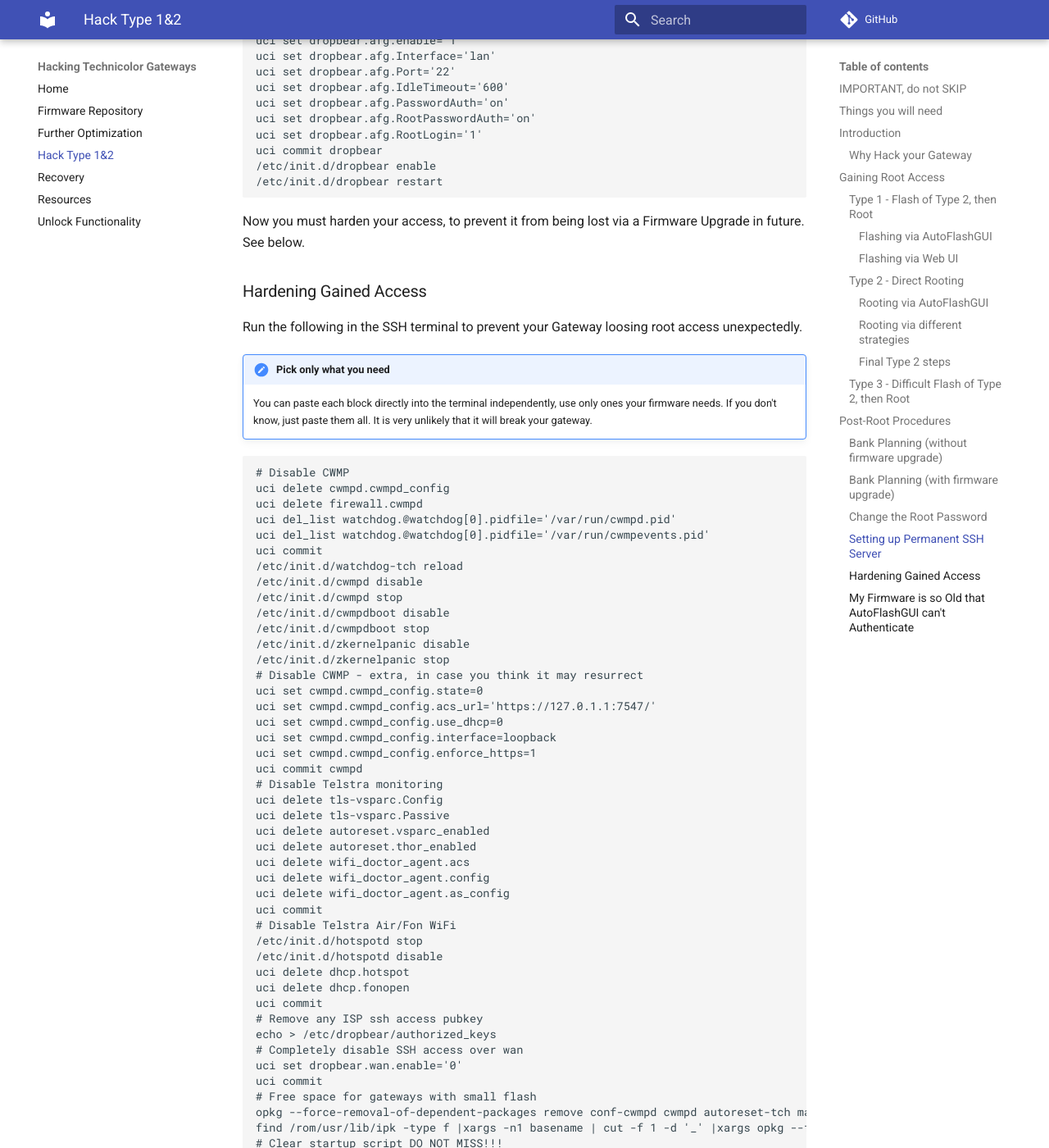
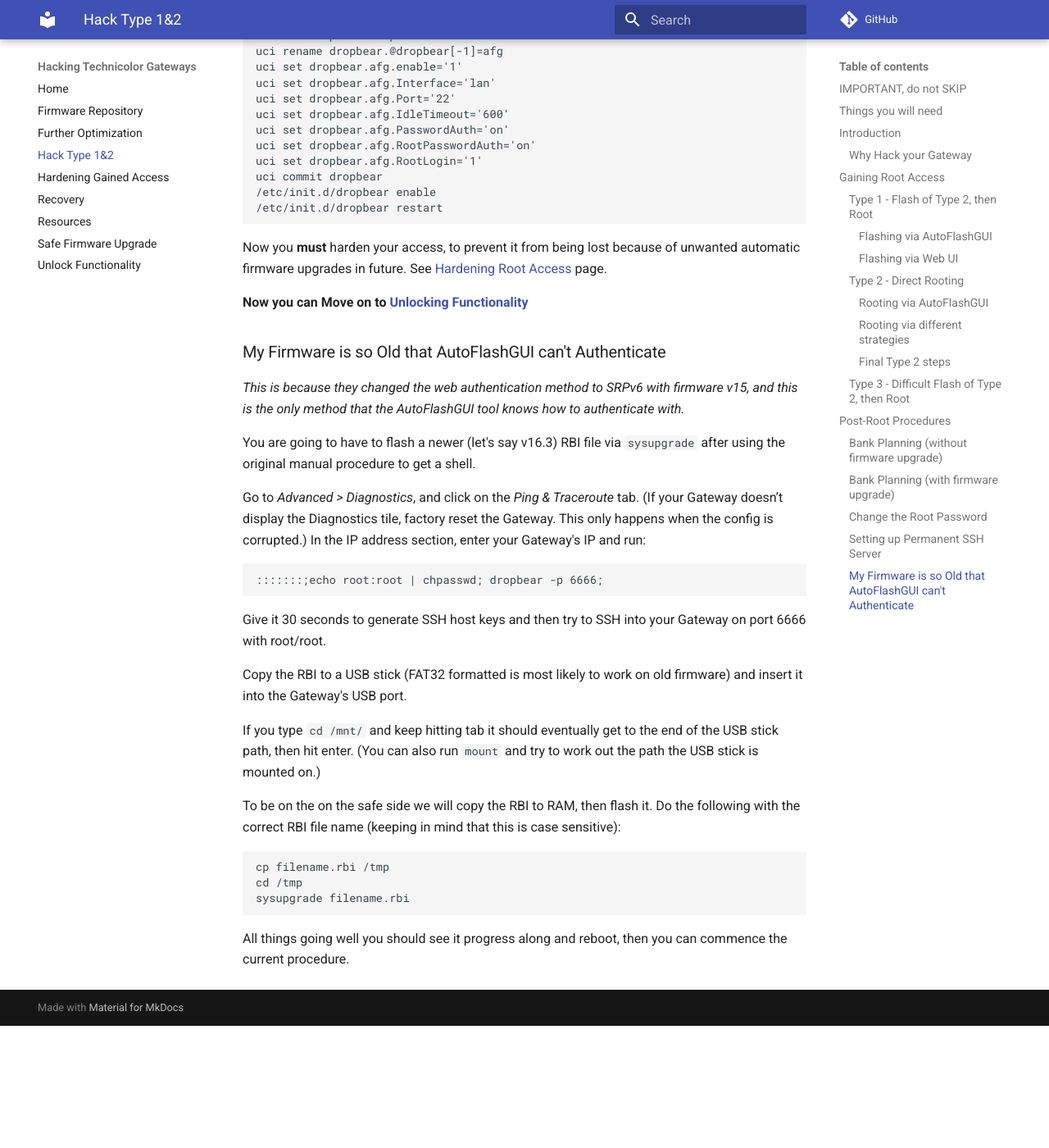
Before and after one commit to hack-technicolor/hack-technicolor, an MkDocs documentation site: the page built from docs/Hack Type 1&2.md, in a window 1280 px wide and 1400 px high, scrolled down 12896 px. Shown: the whole window at 82% size. Built offline with MkDocs 1.6.1 and Material for MkDocs 9.7.7, drawn with Linux system fonts in a browser that asks for light colours; comment, search, counter and statistics services are not loaded; after the commit the page ends 14147 px from its top, so only the background shows below that; some of the changed text lies outside the part shown.

Commit message:
First draft for fw upgrade guide

````diff
--- a/docs/Hack Type 1&2.md
+++ b/docs/Hack Type 1&2.md
@@ -406,62 +405,7 @@
 /etc/init.d/dropbear restart
 ```
 
-Now you must harden your access, to prevent it from being lost via a Firmware Upgrade in future. See below.
-
-### Hardening Gained Access
-
-Run the following in the SSH terminal to prevent your Gateway loosing root access unexpectedly.
-
-!!! hint "Pick only what you need"
-    You can paste each block directly into the terminal independently, use only ones your firmware needs. If you don't know, just paste them all. It is very unlikely that it will break your gateway.
-
-```bash
-# Disable CWMP
-uci delete cwmpd.cwmpd_config
-uci delete firewall.cwmpd
-uci del_list watchdog.@watchdog[0].pidfile='/var/run/cwmpd.pid'
-uci del_list watchdog.@watchdog[0].pidfile='/var/run/cwmpevents.pid'
-uci commit
-/etc/init.d/watchdog-tch reload
-/etc/init.d/cwmpd disable
-/etc/init.d/cwmpd stop
-/etc/init.d/cwmpdboot disable
-/etc/init.d/cwmpdboot stop
-/etc/init.d/zkernelpanic disable
-/etc/init.d/zkernelpanic stop
-# Disable CWMP - extra, in case you think it may resurrect
-uci set cwmpd.cwmpd_config.state=0
-uci set cwmpd.cwmpd_config.acs_url='https://127.0.1.1:7547/'
-uci set cwmpd.cwmpd_config.use_dhcp=0
-uci set cwmpd.cwmpd_config.interface=loopback
-uci set cwmpd.cwmpd_config.enforce_https=1
-uci commit cwmpd
-# Disable Telstra monitoring
-uci delete tls-vsparc.Config
-uci delete tls-vsparc.Passive
-uci delete autoreset.vsparc_enabled
-uci delete autoreset.thor_enabled
-uci delete wifi_doctor_agent.acs
-uci delete wifi_doctor_agent.config
-uci delete wifi_doctor_agent.as_config
-uci commit
-# Disable Telstra Air/Fon WiFi
-/etc/init.d/hotspotd stop
-/etc/init.d/hotspotd disable
-uci delete dhcp.hotspot
-uci delete dhcp.fonopen
-uci commit
-# Remove any ISP ssh access pubkey
-echo > /etc/dropbear/authorized_keys
-# Completely disable SSH access over wan
-uci set dropbear.wan.enable='0'
-uci commit
-# Free space for gateways with small flash
-opkg --force-removal-of-dependent-packages remove conf-cwmpd cwmpd autoreset-tch mappings-fon geolocation-tch
-find /rom/usr/lib/ipk -type f |xargs -n1 basename | cut -f 1 -d '_' |xargs opkg --force-removal-of-dependent-packages remove
-# Clear startup script DO NOT MISS!!!
-echo > /etc/rc.local
-```
+Now you **must** harden your access, to prevent it from being lost because of unwanted automatic firmware upgrades in future. See [Hardening Root Access](Hardening%20Root%20Access/) page.
 
 **Now you can Move on to [Unlocking Functionality](../Unlock%20Functionality)**
 
````
Also changed, not shown: other parts of docs/Hack Type 1&2.md (+5 -6 lines), docs/Hardenind Root Access.md (added, +52 -0 lines), docs/Safe Firmware Upgrade.md (added, +98 -0 lines), 1 other file.
